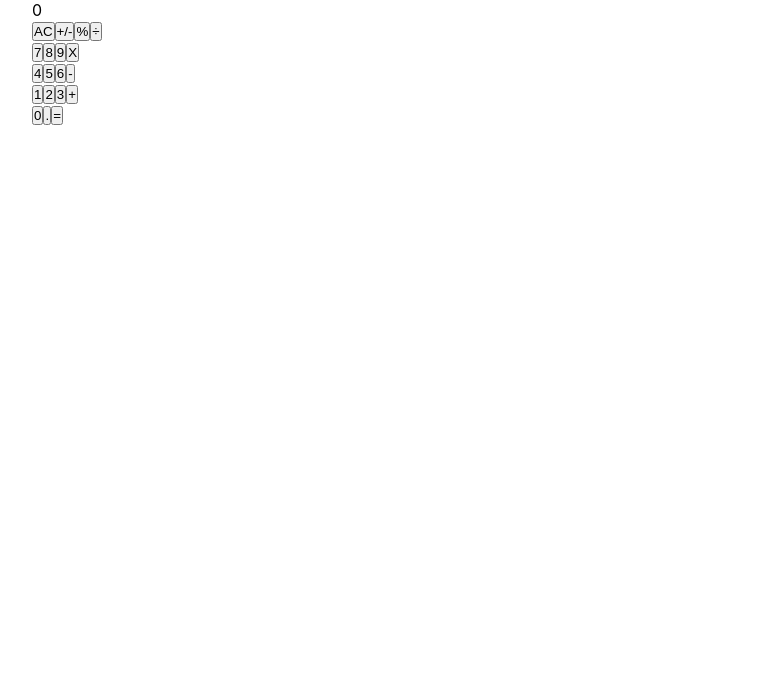
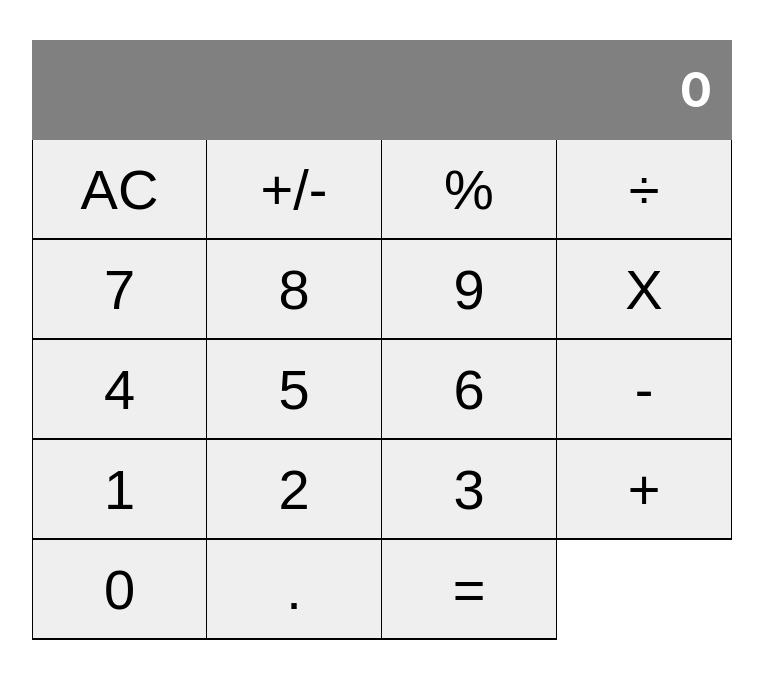
Before and after one commit to rammazzoti2000/calculator-react, a React (Create React App) app: page / in a window 1280 px wide. Shown: the top 678 px of the page, without its empty margins (258-1021 px from the left). Built offline with nearby package versions, Linux system fonts and the light colour scheme.

Commit message:
Add style to Display component

```diff
--- a/src/components/Button.js
+++ b/src/components/Button.js
@@ -4,7 +4,7 @@ import PropTypes from 'prop-types';
 function Button(props) {
   const { button } = props;
   return (
-    <button type="button">
+    <button type="button" className="Button">
       { button }
     </button>
   );
--- a/src/components/ButtonPanel.js
+++ b/src/components/ButtonPanel.js
@@ -10,14 +10,14 @@ const keys = [
 ];
 
 const keyOperators = keys.map(row => (
-  <div key={row.toString()}>
+  <div className="row" key={row.toString()}>
     { row.map(button => <Button button={button} key={button} />) }
   </div>
 ));
 
 function ButtonPannel() {
   return (
-    <div>
+    <div className="ButtonPannel">
       { keyOperators }
     </div>
   );
--- a/src/styles/index.scss
+++ b/src/styles/index.scss
@@ -25,5 +25,31 @@ body {
   display: flex;
   flex-direction: column;
   width: 700px;
-  margin: 0 auto;
+  margin: 40px auto 0;
 }
+
+.Display {
+  background-color: grey;
+  color: white;
+  font-weight: bold;
+  font-size: 3rem;
+  text-align: right;
+  height: 100px;
+  padding: 20px;
+}
+
+.row {
+  display: flex;
+  height: 100px;
+}
+
+.Button {
+  width: 25%;
+  font-size: 3.5rem;
+  border-top: none;
+  border-left: none;
+  border-right: 1px solid;
+  &:first-child {
+    border-left: 1px solid;
+  }
+}
```
